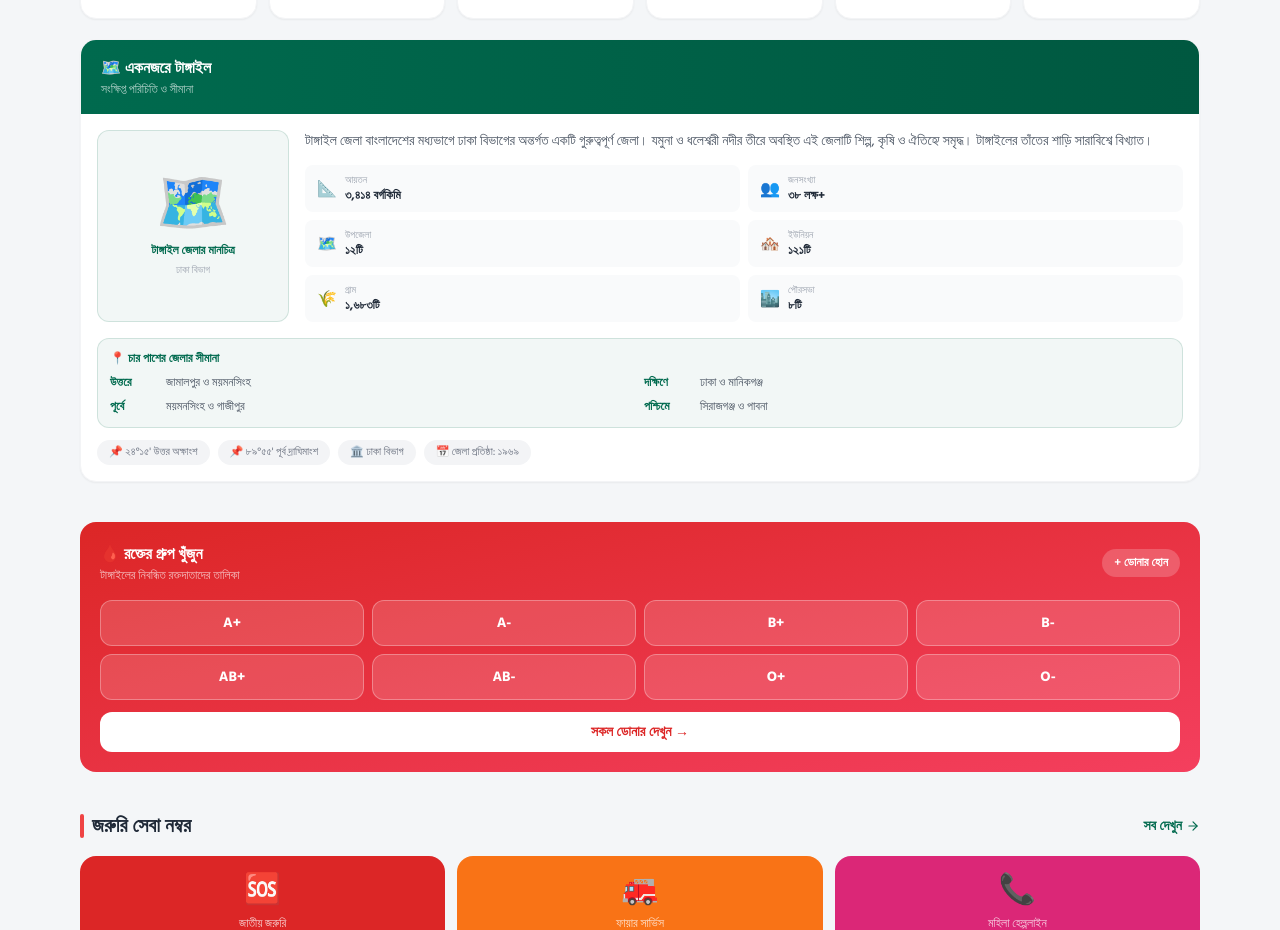
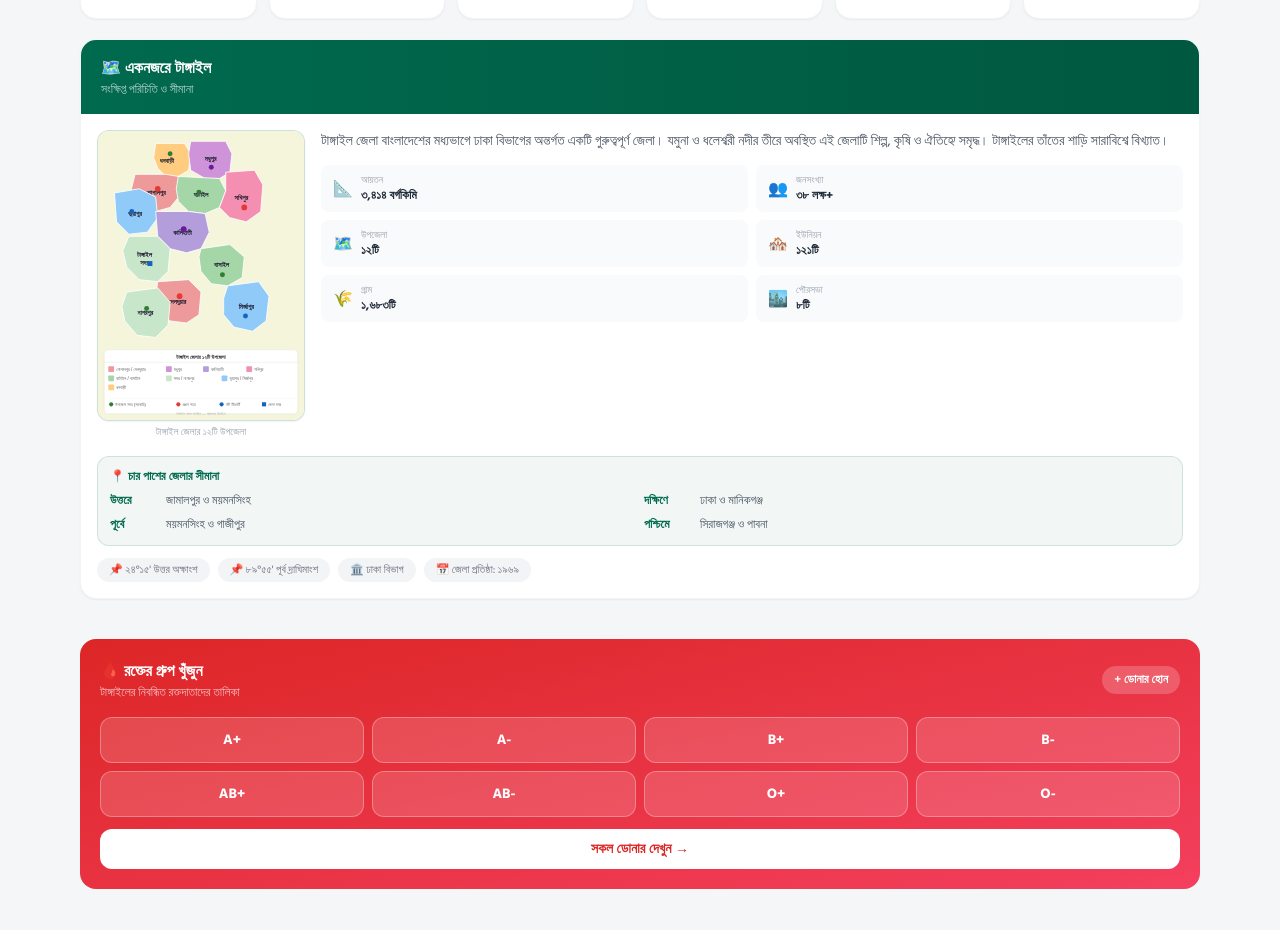
Before and after one commit to monirul1128/tangail-app, a Next.js app in the folder web/: page / in a window 1280 px wide. Shown: the part 2643-3573 px from the top of the page. Built offline with nearby package versions, Linux system fonts and the light colour scheme; no server answers; the database is empty.

Commit message:
feat: add Tangail district SVG map to একনজরে টাঙ্গাইল section with all 12 upazilas colored

```diff
--- a/web/src/app/page.tsx
+++ b/web/src/app/page.tsx
@@ -362,17 +362,19 @@ export default async function HomePage() {
             </div>
 
             <div className="p-4">
-              {/* Map placeholder + description */}
+              {/* Map + description */}
               <div className="flex flex-col md:flex-row gap-4 mb-4">
-                {/* Map */}
-                <div className="md:w-48 flex-shrink-0">
-                  <div className="bg-primary/5 border border-primary/15 rounded-xl aspect-square flex items-center justify-center">
-                    <div className="text-center">
-                      <div className="text-6xl mb-2">🗺️</div>
-                      <p className="text-xs text-primary font-semibold">টাঙ্গাইল জেলার মানচিত্র</p>
-                      <p className="text-[10px] text-gray-400 mt-1">ঢাকা বিভাগ</p>
-                    </div>
+                {/* Real SVG Map */}
+                <div className="md:w-52 flex-shrink-0">
+                  <div className="border border-primary/20 rounded-xl overflow-hidden shadow-sm bg-white">
+                    <img
+                      src="/images/tangail-map.svg"
+                      alt="টাঙ্গাইল জেলার মানচিত্র"
+                      className="w-full h-auto"
+                      loading="lazy"
+                    />
                   </div>
+                  <p className="text-[10px] text-center text-gray-400 mt-1">টাঙ্গাইল জেলার ১২টি উপজেলা</p>
                 </div>
 
                 {/* Description */}
```
Also changed, not shown: web/public/images/tangail-map.svg (added).
